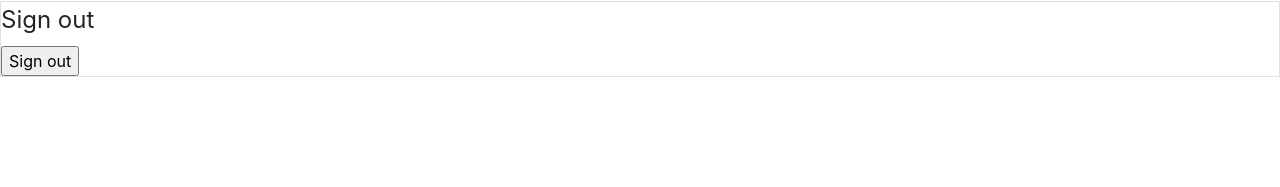
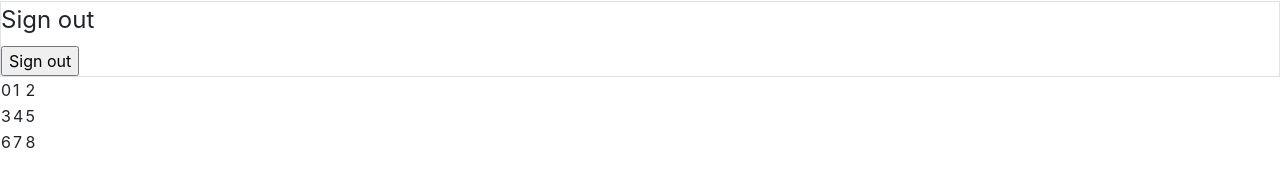
Before and after one commit to depalmafarr/gameProject-DePalmaFarr, a website built with webpack: page index.html in a window 1280 px wide. Shown: the part 339-526 px from the top of the page. Built offline with nearby package versions, Linux system fonts and the light colour scheme.

Commit message:
Made table in index.html
created basic tic tac toe table

```diff
--- a/index.html
+++ b/index.html
@@ -52,5 +52,23 @@
           <input type="submit" value="Sign out">
         </fieldset>
       </form>
+
+          <table>
+        <tr>
+            <td>0</td>
+            <td>1</td>
+            <td>2</td>
+        </tr>
+        <tr>
+            <td>3</td>
+            <td>4</td>
+            <td>5</td>
+        </tr>
+        <tr>
+            <td>6</td>
+            <td>7</td>
+            <td>8</td>
+        </tr>
+    </table>
     </body>
 </html>
```
